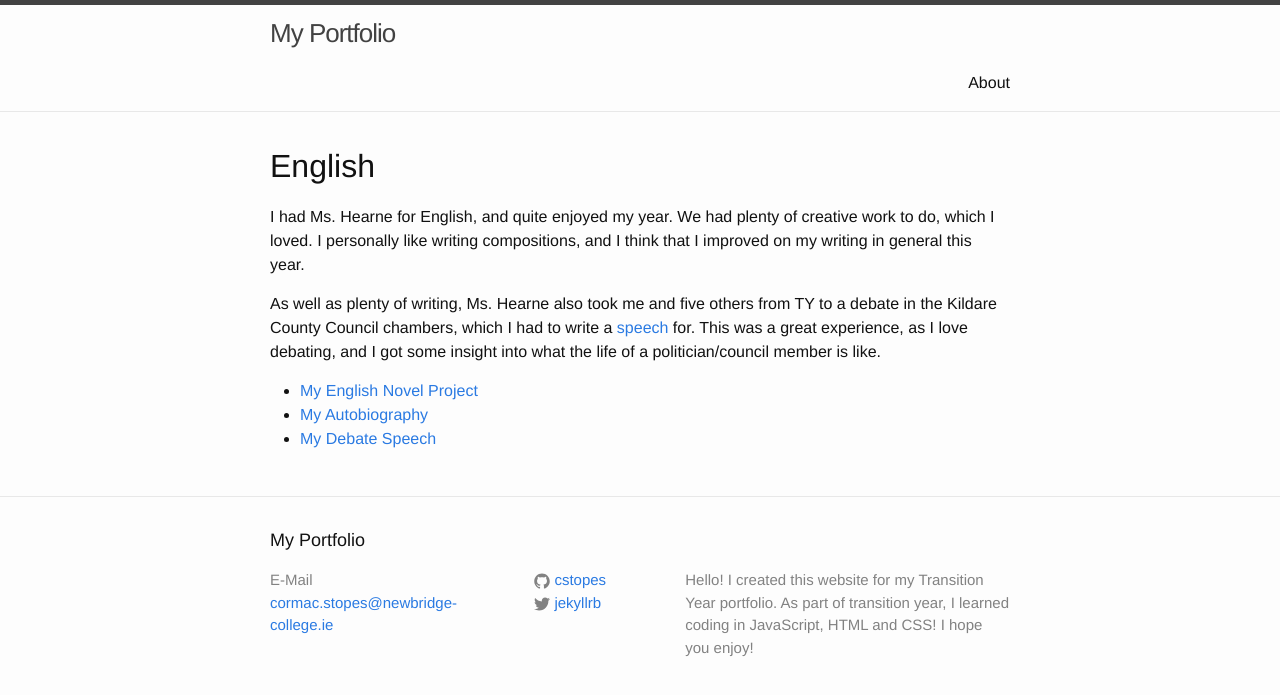
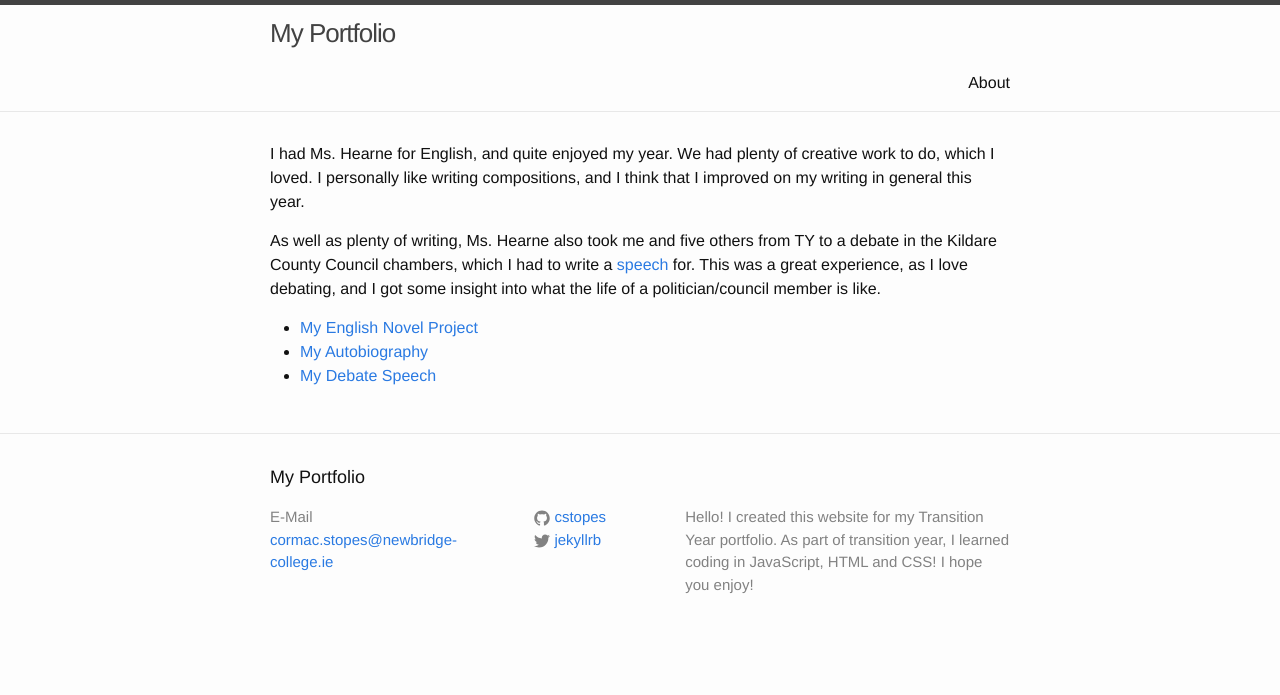
Before and after one commit to cstopes/cstopes.github.io, a Jekyll site: the page built from _posts/2017-04-04-english.markdown, in a window 1280 px wide. Shown: the top 695 px of the page. Built offline with Jekyll 4.4.1, drawn with Linux system fonts in a browser that asks for light colours.

Commit message:
Update 2017-04-04-english.markdown

```diff
--- a/_posts/2017-04-04-english.markdown
+++ b/_posts/2017-04-04-english.markdown
@@ -4,7 +4,7 @@ title:  "English"
 ---
 <html>
   <body>
-  <h1>English</h1>
+
     <p>I had Ms. Hearne for English, and quite enjoyed my year. We had plenty of creative work to do, which I loved. I personally like writing compositions, and I think that I improved on my writing in general this year.</p>
     <p>As well as plenty of writing, Ms. Hearne also took me and five others from TY to a debate in the Kildare County Council chambers, which I had to write a <a href="https://docs.google.com/document/d/162Ly3TJVNX9mefZTIhrcY2rgqJ2EXqkBef9k17bpR2U/pub?embedded=true" target="_blank">speech</a> for. This was a great experience, as I love debating, and I got some insight into what the life of a politician/council member is like.</p>
       <ul>
```
